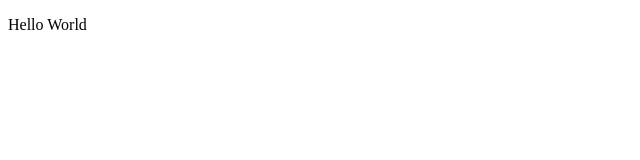
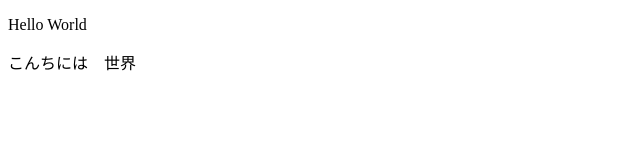
Before and after one commit to Ryu-M83293/test-site, a plain HTML site: page index.html in a window 1280 px wide. Shown: the whole page, without its empty margins (0-640 px from the left). Drawn offline with Linux system fonts and the light colour scheme.

Commit message:
日本語を追加

```diff
--- a/index.html
+++ b/index.html
@@ -6,5 +6,6 @@
 </head>
 <body>
     <p>Hello World</p>
+    <p>こんちには　世界</p>
 </body>
 </html>
```
